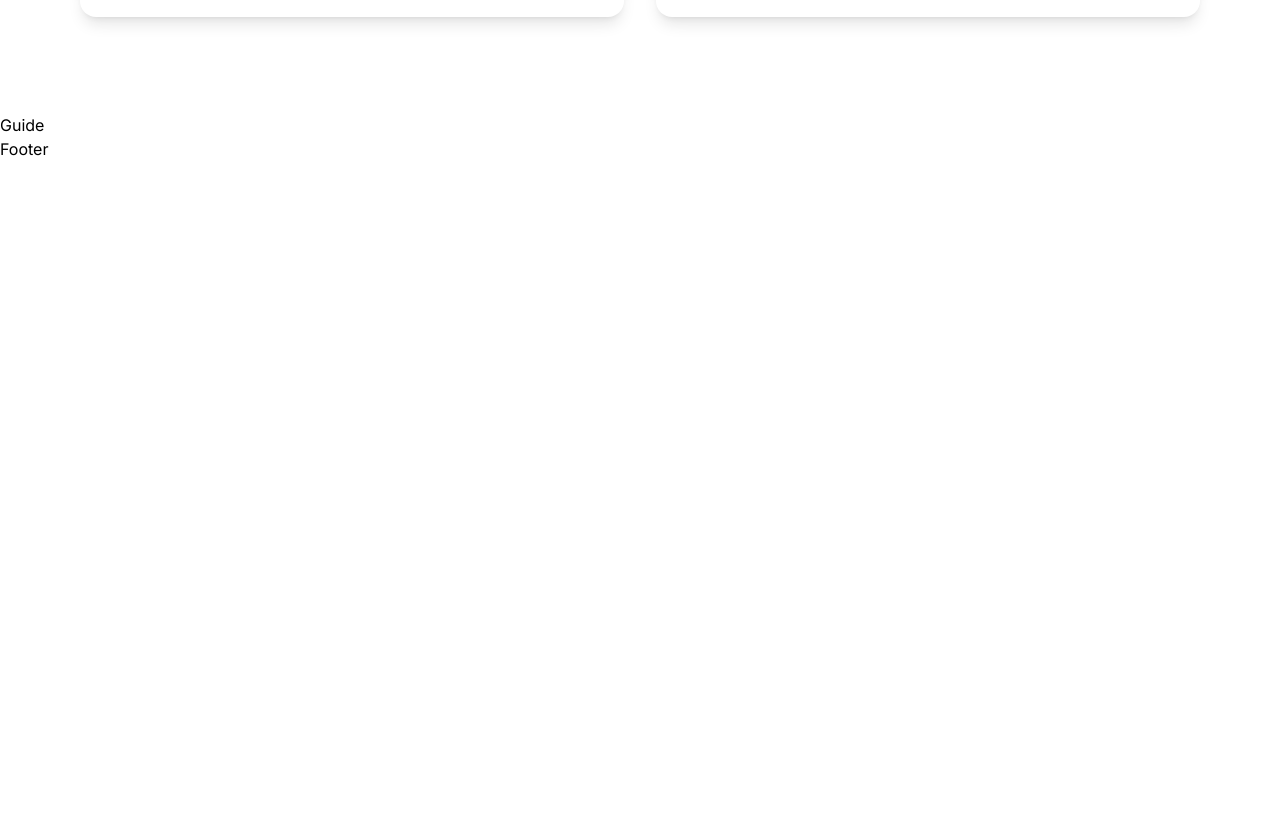
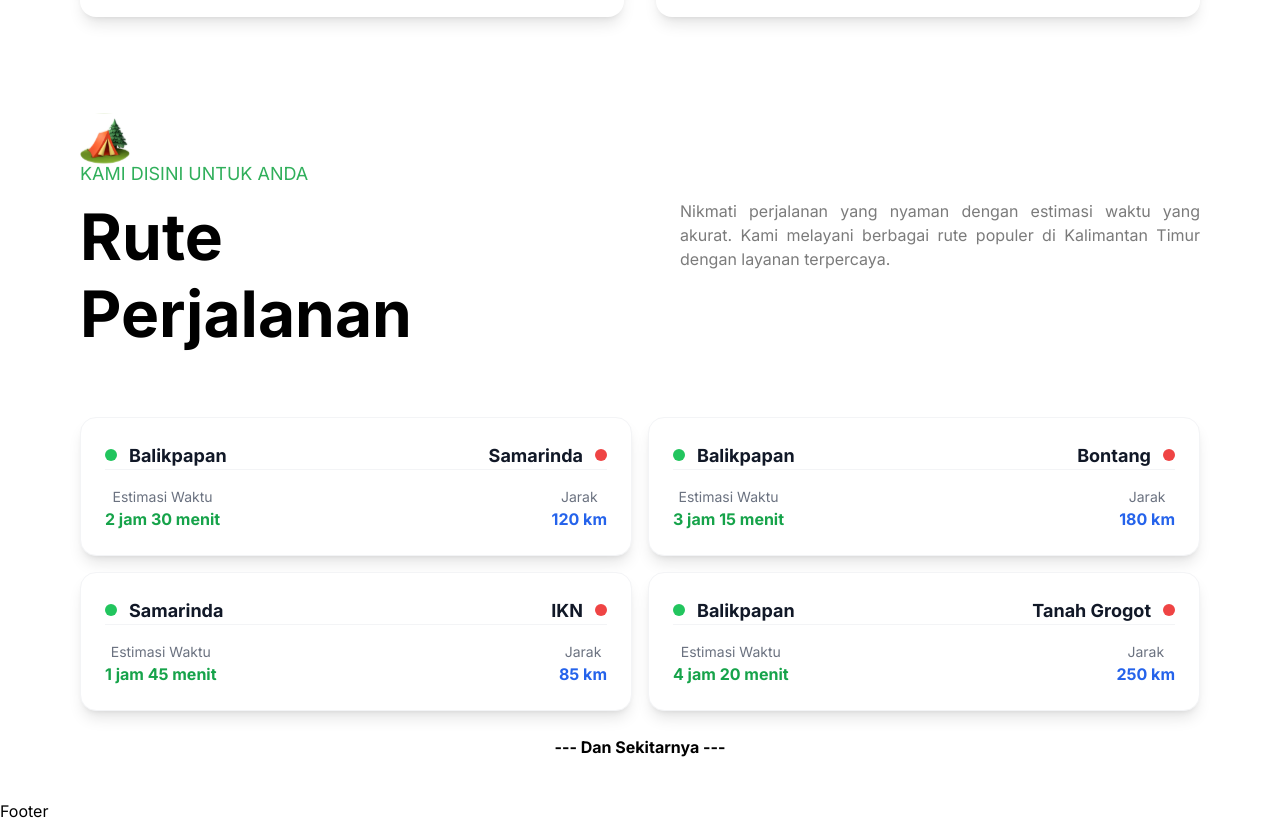
Before and after one commit to Rothiii/fe-rentalmobil, a Next.js app: page / in a window 1280 px wide. Shown: the part 2172-2995 px from the top of the page. Before the commit the page ends 2333 px from the top, so only its background shows below. Built offline with nearby package versions, Linux system fonts and the light colour scheme.

Commit message:
Add Rute destinations

```diff
--- a/components/Guide.tsx
+++ b/components/Guide.tsx
@@ -1,9 +1,65 @@
-import React from 'react'
+import { ROUTES } from "@/constants";
+import Image from "next/image";
+import React from "react";
 
-function Guide() {
+const Guide = () => {
   return (
-    <div>Guide</div>
-  )
-}
+    <section className="flexCenter flex-col pb-10">
+      <div className="padding-container max-container w-full pb-16">
+        <Image src="/camp.svg" alt="camp" width={50} height={50} />
+        <p className="uppercase regular-18 -mt-1 mb-3 text-green-50">
+          Kami disini untuk Anda
+        </p>
+        <div className="flex flex-wrap justify-between gap-5 lg:gap-10">
+          <h2 className="bold-40 lg:bold-64 xl:max-w-[390px]">
+            Rute Perjalanan
+          </h2>
+          <p className="regular-16 text-gray-30 xl:max-w-[520px] text-justify">
+            Nikmati perjalanan yang nyaman dengan estimasi waktu yang akurat.
+            Kami melayani berbagai rute populer di Kalimantan Timur dengan
+            layanan terpercaya.
+          </p>
+        </div>
+      </div>
 
-export default Guide
+      {/* Routes List */}
+      <div className="max-container padding-container w-full">
+        <div className="grid gap-4 md:grid-cols-2 lg:grid-cols-2">
+          {ROUTES.map((route, index) => (
+            <div
+              key={index}
+              className="bg-white rounded-2xl p-6 shadow-lg border border-gray-100 hover:shadow-xl transition-shadow duration-300"
+            >
+              <div className="flex items-center justify-between">
+                <div className="flex items-center gap-3">
+                  <div className="w-3 h-3 bg-green-500 rounded-full"></div>
+                  <span className="bold-18 text-gray-900">{route.from}</span>
+                </div>
+                <div className="flex items-center gap-3">
+                  <span className="bold-18 text-gray-900">{route.to}</span>
+                  <div className="w-3 h-3 bg-red-500 rounded-full"></div>
+                </div>
+              </div>
+
+              <div className="flex justify-between items-center pt-4 border-t border-gray-100">
+                <div className="text-center">
+                  <p className="regular-14 text-gray-500">Estimasi Waktu</p>
+                  <p className="bold-16 text-green-600">{route.duration}</p>
+                </div>
+                <div className="text-center">
+                  <p className="regular-14 text-gray-500">Jarak</p>
+                  <p className="bold-16 text-blue-600">{route.distance}</p>
+                </div>
+              </div>
+            </div>
+          ))}
+        </div>
+        <div className="mt-6 text-center bold-16">
+          <p>--- Dan Sekitarnya ---</p>
+        </div>
+      </div>
+    </section>
+  );
+};
+
+export default Guide;
--- a/constants/index.ts
+++ b/constants/index.ts
@@ -52,6 +52,34 @@ export const FEATURES = [
   },
 ];
 
+// ROUTES SECTION
+export const ROUTES = [
+  {
+    from: "Balikpapan",
+    to: "Samarinda",
+    duration: "2 jam 30 menit",
+    distance: "120 km"
+  },
+  {
+    from: "Balikpapan",
+    to: "Bontang",
+    duration: "3 jam 15 menit",
+    distance: "180 km"
+  },
+  {
+    from: "Samarinda",
+    to: "IKN",
+    duration: "1 jam 45 menit",
+    distance: "85 km"
+  },
+  {
+    from: "Balikpapan",
+    to: "Tanah Grogot",
+    duration: "4 jam 20 menit",
+    distance: "250 km"
+  },
+];
+
 // FOOTER SECTION
 export const FOOTER_LINKS = [
   {
```
